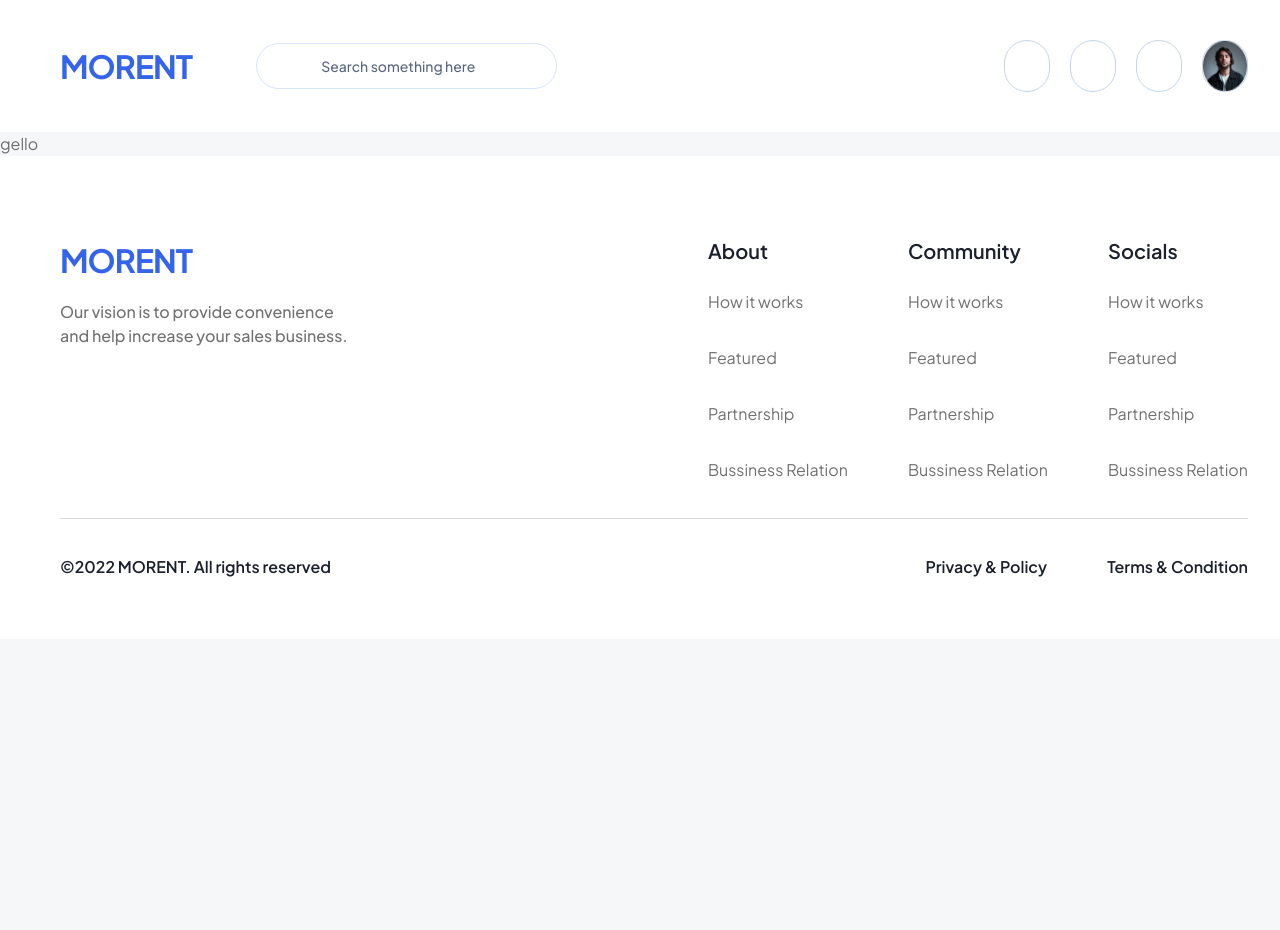
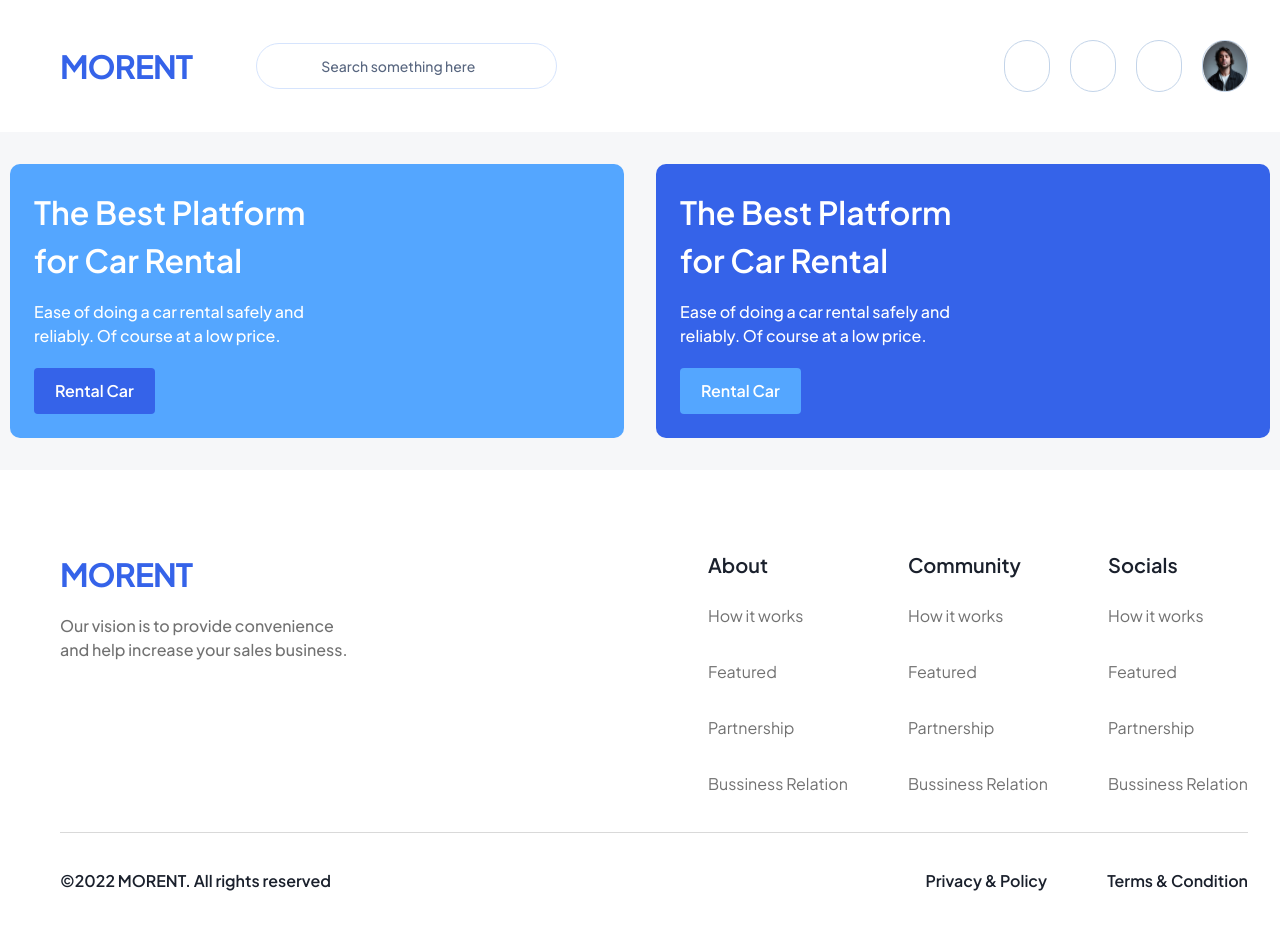
Before and after one commit to DenisEgorov200/morent-react, a React (Vite) app: page / in a window 1280 px wide. Shown: the top 930 px of the page. Before the commit the page ends 800 px from the top, so only its background shows below. Built offline with nearby package versions, Linux system fonts and the light colour scheme; some icons are missing.

Commit message:
feat: add hero banner

```diff
--- a/package.json
+++ b/package.json
@@ -10,6 +10,7 @@
     "preview": "vite preview"
   },
   "dependencies": {
+    "clsx": "^2.0.0",
     "iconsax-react": "^0.0.8",
     "react": "^18.2.0",
     "react-dom": "^18.2.0"
--- a/src/App.jsx
+++ b/src/App.jsx
@@ -1,9 +1,10 @@
 import { Layout } from './components/layout/Layout.jsx';
+import { Hero } from './components/ui/Hero.jsx';
 
 export const App = () => {
   return (
     <Layout>
-      <h2>gello</h2>
+      <Hero />
     </Layout>
   );
 };
--- a/src/components/layout/Layout.jsx
+++ b/src/components/layout/Layout.jsx
@@ -5,7 +5,7 @@ export const Layout = ({ children }) => {
   return (
     <div>
       <Header />
-      <main>{children}</main>
+      <main className="container">{children}</main>
       <Footer />
     </div>
   );
--- /dev/null
+++ b/src/components/ui/Hero.jsx
@@ -0,0 +1,26 @@
+import { PrimaryButton } from './PrimaryButton.jsx';
+
+export const Hero = () => {
+  return (
+    <div className="grid grid-cols-2 gap-x-8 py-8">
+      <div className="p-6 bg-information-500 text-white font-medium rounded-[10px]">
+        <div className="max-w-[300px]">
+          <h2 className="text-3xl font-semibold mb-4">The Best Platform for Car Rental</h2>
+          <p className="mb-5">
+            Ease of doing a car rental safely and reliably. Of course at a low price.
+          </p>
+        </div>
+        <PrimaryButton label="Rental Car" />
+      </div>
+      <div className="p-6 bg-primary-500 text-white font-medium rounded-[10px]">
+        <div className="max-w-[300px]">
+          <h2 className="text-3xl font-semibold mb-4">The Best Platform for Car Rental</h2>
+          <p className="mb-5">
+            Ease of doing a car rental safely and reliably. Of course at a low price.
+          </p>
+        </div>
+        <PrimaryButton label="Rental Car" color="information-500" />
+      </div>
+    </div>
+  );
+};
--- a/src/components/ui/PrimaryButton.jsx
+++ b/src/components/ui/PrimaryButton.jsx
@@ -1,17 +1,15 @@
-export const PrimaryButton = ({ label, size }) => {
-  let buttonSize;
+import clsx from 'clsx';
 
-  if (size === 'small') {
-    buttonSize = 'px-4 py-1 text-xs';
-  } else if (size === 'medium') {
-    buttonSize = 'px-4 py-2.5 text-xs';
-  } else if (size === 'large') {
-    buttonSize = 'px-4 py-3.5 text-base';
-  }
+export const PrimaryButton = ({ label, color }) => {
+  const bgColor = color ? `bg-${color}` : 'bg-primary-500';
 
   return (
     <button
-      className={`border-[1px] font-semibold text-white bg-primary-500 rounded ${buttonSize} active:bg-primary-700 focus:border-[#CEBEFE] disabled:opacity-40`}>
+      className={clsx(
+        'py-2.5 px-5 font-semibold text-white border-[1px] border-transparent rounded',
+        bgColor,
+        'active:bg-primary-700 focus:border-[#CEBEFE] disabled:opacity-40',
+      )}>
       {label}
     </button>
   );
--- a/src/index.css
+++ b/src/index.css
@@ -9,6 +9,12 @@
     }
 }
 
+.container {
+    max-width: 1772px;
+    padding: 0 10px 0 10px;
+    margin: 0 auto;
+}
+
 .title {
     font-family: 'Plus Jakarta Sans';
     font-size: 32px;
--- a/tailwind.config.js
+++ b/tailwind.config.js
@@ -18,6 +18,7 @@ export default {
       '6xl': '4.5rem',
     },
     colors: {
+      transparent: 'transparent',
       white: '#fff',
       primary: {
         100: '#D6E4FD',
```
Also changed, not shown: 1 other file (tests, documents, lock files or other folders).
